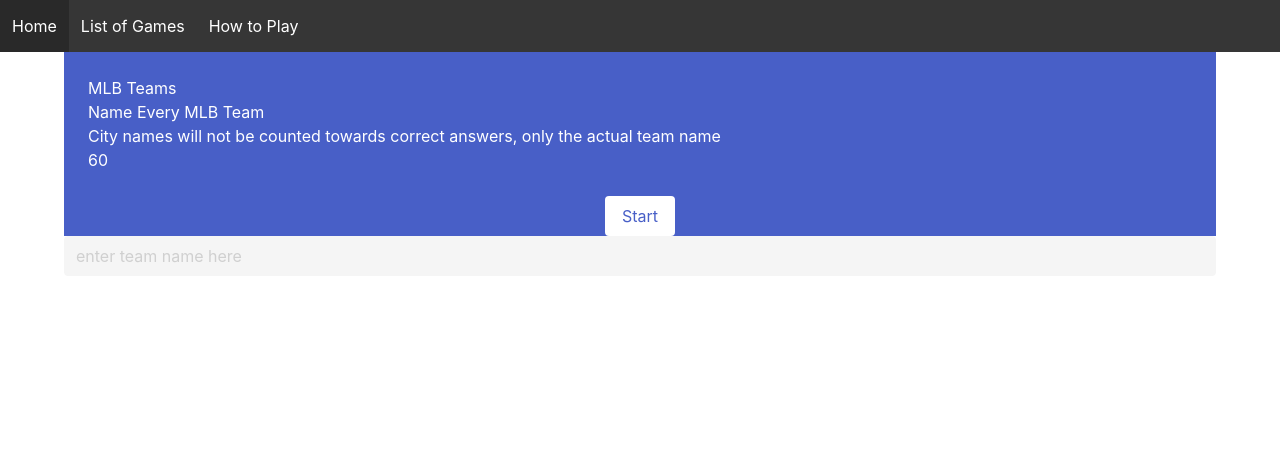
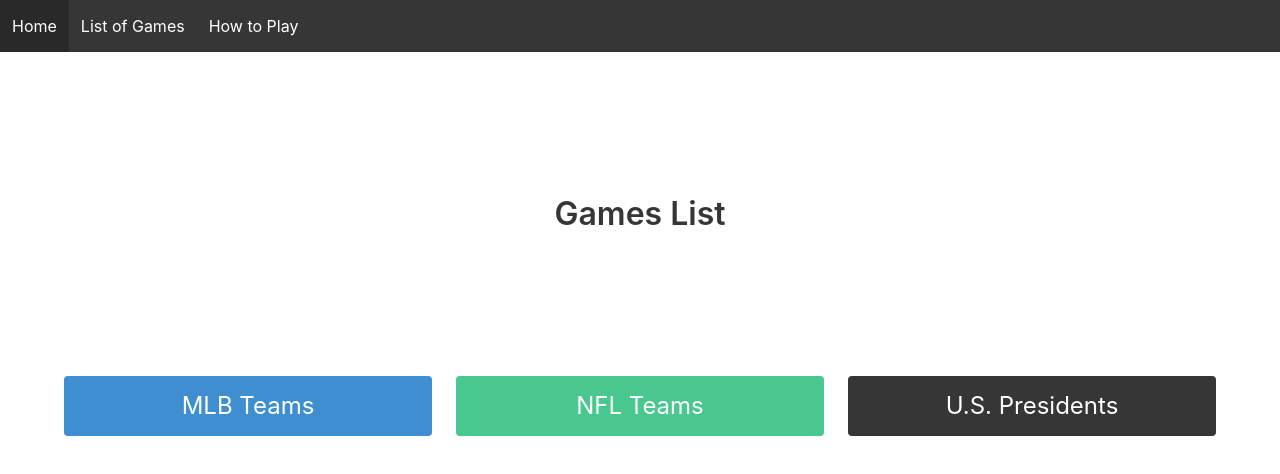
Before and after one commit to Mvcampbell3/time-score-frontend, an Angular app in the folder client/: page /game-list in a window 1280 px wide. Shown: the top 474 px of the page. Built offline with nearby package versions, Linux system fonts and the light colour scheme.

Commit message:
game selection buttons

```diff
--- a/client/src/app/components/game-list/game-list.component.html
+++ b/client/src/app/components/game-list/game-list.component.html
@@ -1 +1,27 @@
-<app-game-page></app-game-page>
+<div *ngIf='!selected else gameArea'>
+  <div class="hero is-medium is-transparent">
+    <div class='hero-body'>
+      <h1 class="title has-text-centered">Games List</h1>
+    </div>
+  </div>
+
+
+  <div class="container">
+    <div class="columns">
+      <div class="column">
+        <button class="button is-info is-large is-fullwidth" (click)='selectGame("baseball")'>MLB Teams</button>
+      </div>
+      <div class="column">
+        <button class="button is-success is-large is-fullwidth" (click)='selectGame("football")'>NFL Teams</button>
+      </div>
+      <div class="column">
+        <button class="button is-dark is-large is-fullwidth" (click)='selectGame("presidents")'>U.S. Presidents</button>
+      </div>
+    </div>
+
+  </div>
+</div>
+
+<ng-template #gameArea>
+  <app-game-page [gameTitle]='selecedGame'></app-game-page>
+</ng-template>
--- a/client/src/app/components/game-list/game-list.component.ts
+++ b/client/src/app/components/game-list/game-list.component.ts
@@ -1,4 +1,3 @@
-
 import { Component, OnInit } from '@angular/core';
 
 @Component({
@@ -8,9 +7,20 @@
 })
 export class GameListComponent implements OnInit {
 
+  gamesArray: string[] = ['MLB Teams', 'NFL Teams', 'U.S. Presidents'];
+  selected: boolean = false;
+  selectedGame: string = '';
+
   constructor() { }
 
   ngOnInit() {
   }
 
+  selectGame(gameName) {
+    console.log(gameName)
+    this.selectedGame = gameName;
+    this.selected = true;
+  }
+
+
 }
--- a/client/src/app/components/game-page/game-page.component.ts
+++ b/client/src/app/components/game-page/game-page.component.ts
@@ -1,7 +1,7 @@
-import { Component, OnInit, ViewChild, ElementRef } from '@angular/core';
-import { Game } from '../../../models/game';
-import { Answer } from '../../../models/answer';
-import baseballTeam from '../../../gameSeeds/baseball'
+import { Component, OnInit, ViewChild, ElementRef, Input } from '@angular/core';
+import { Game } from '../../models/game';
+import { Answer } from '../../models/answer';
+import baseballTeam from '../../gameSeeds/baseball'
 
 @Component({
   selector: 'app-game-page',
@@ -9,8 +9,9 @@
   styleUrls: ['./game-page.component.scss']
 })
 export class GamePageComponent implements OnInit {
-  @ViewChild('gameInput', { static: true }) gameInput: ElementRef;
-  game: Game = baseballTeam;
+  @ViewChild('gameInput', { static: true }) gameInputEl: ElementRef;
+  @Input() gameTitle: string;
+  game: Game;
   guess: string;
   timer: any;
   time: number = 60;
@@ -20,11 +21,26 @@
   constructor() { }
 
   ngOnInit() {
-
+    switch (this.gameTitle) {
+      case 'baseball':
+        this.game = baseballTeam;
+        break;
+      case 'football':
+        this.game = baseballTeam;
+        console.log('this is just until we make the football list');
+        break;
+      case 'presidents':
+        this.game = baseballTeam;
+        console.log('this is just until we make the preisdents list');
+        break;
+      default:
+        this.game = baseballTeam;
+        console.log('switch for game assign not working')
+    }
   }
 
   startGame() {
-    this.gameInput.nativeElement.disabled = false;
+    this.gameInputEl.nativeElement.disabled = false;
     this.timer = setInterval(() => {
       if (this.time <= 0) {
         clearInterval(this.timer);
@@ -51,8 +67,8 @@
   }
 
   gameOver() {
-    console.log(this.gameInput)
-    this.gameInput.nativeElement.disabled = true;
+    console.log(this.gameInputEl)
+    this.gameInputEl.nativeElement.disabled = true;
     this.scoreGame = this.game.answers.filter(answer => answer.guessed === true).length;
     this.play = false;
   }
```
Also changed, not shown: client/src/app/gameSeeds/baseball.js (renamed from client/src/gameSeeds/baseball.js), client/src/app/models/answer.ts (renamed from client/src/models/answer.ts), client/src/app/models/game.ts (renamed from client/src/models/game.ts).
